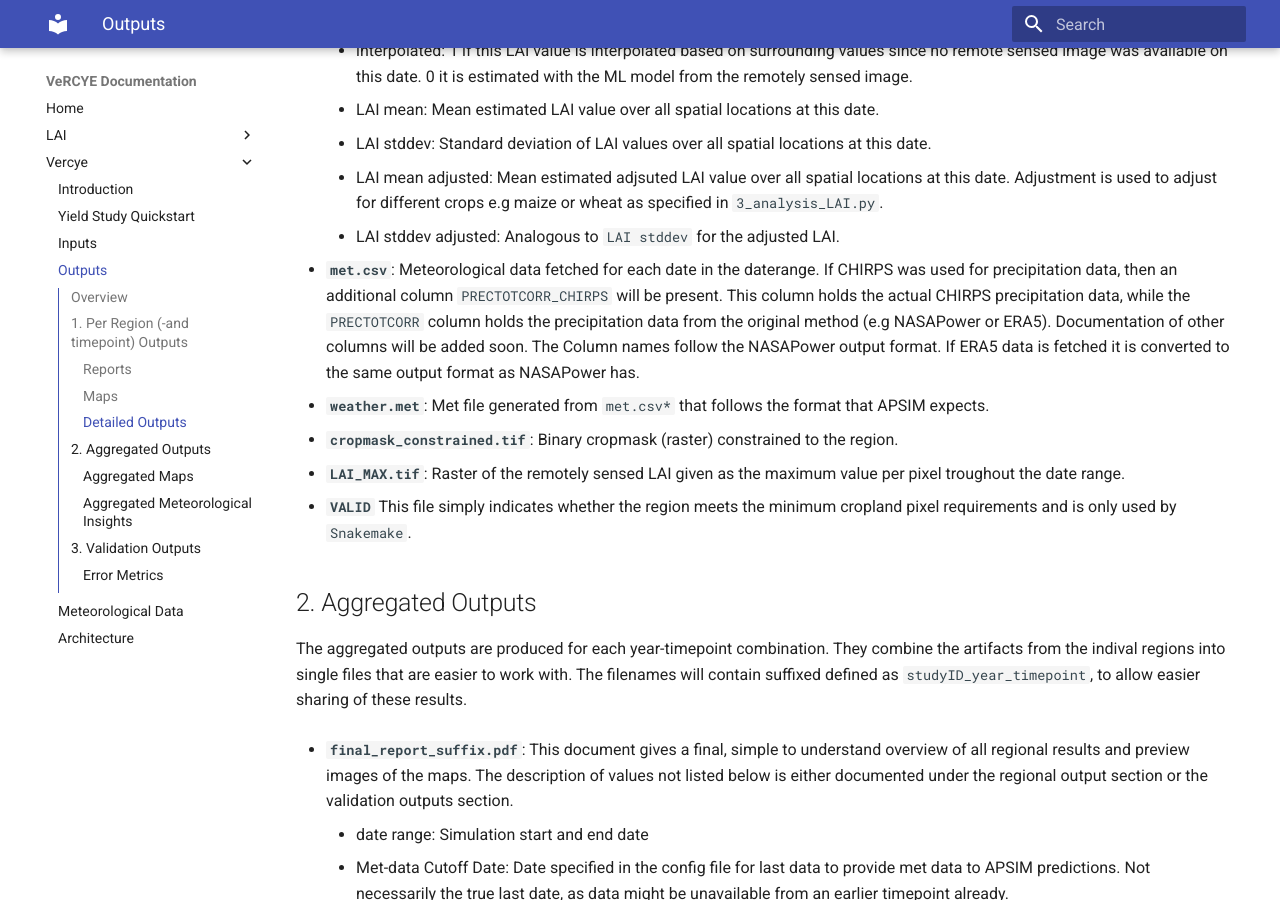
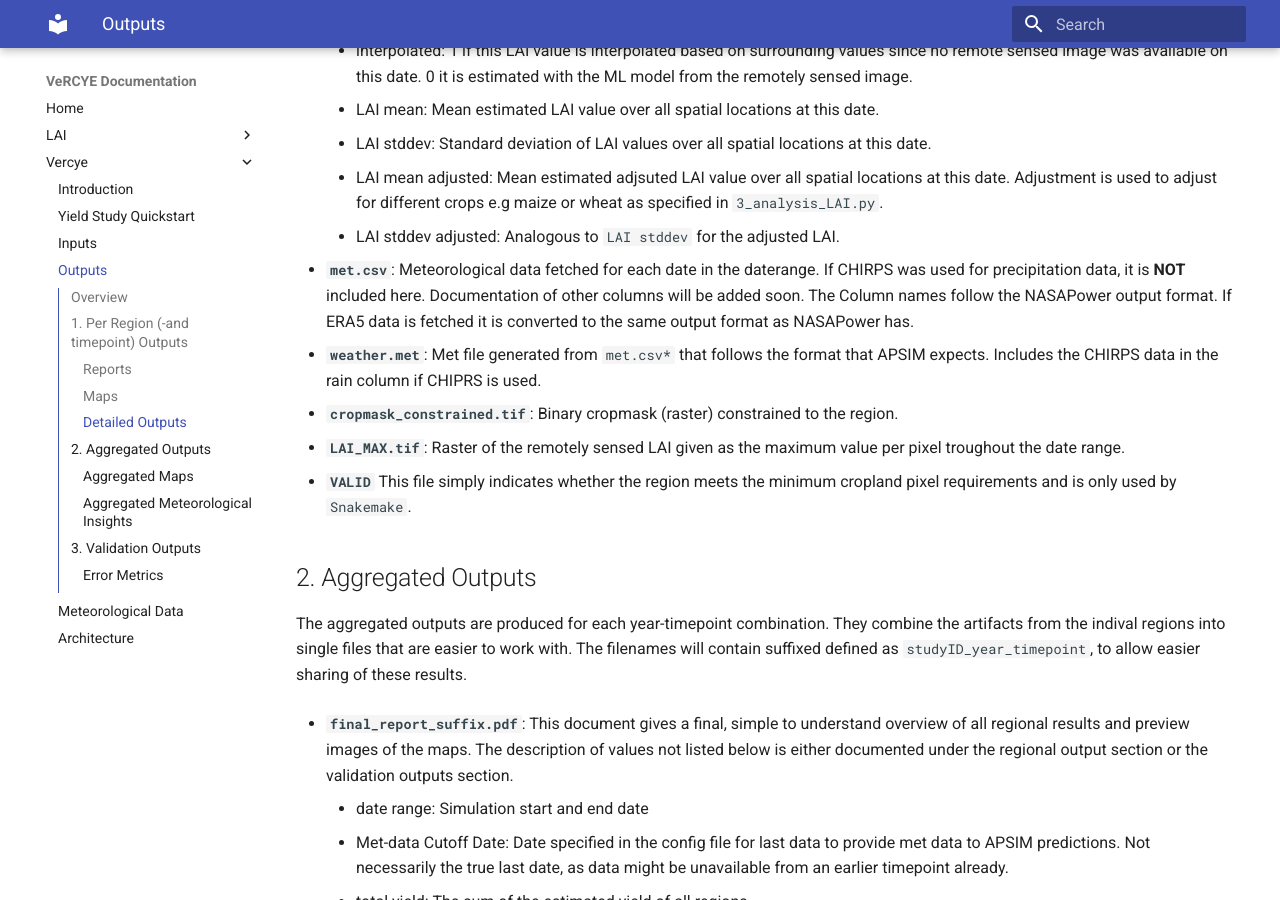
Before and after one commit to JPLMLIA/vercye_ops, an MkDocs documentation site: the page built from docs/docs/Vercye/outputs.md, in a window 1280 px wide and 900 px high, scrolled down 2517 px. Built offline with MkDocs 1.6.1 and Material for MkDocs 9.7.7, drawn with Linux system fonts in a browser that asks for light colours.

Commit message:
Updated Output documentation

```diff
--- a/docs/docs/Vercye/outputs.md
+++ b/docs/docs/Vercye/outputs.md
@@ -70,8 +70,8 @@ This document details all output artifacts and their computation methods.
     - LAI mean adjusted: Mean estimated adjsuted LAI value over all spatial locations at this date. Adjustment is used to adjust for different crops e.g maize or wheat as specified in `3_analysis_LAI.py`.
     - LAI stddev adjusted: Analogous to `LAI stddev` for the adjusted LAI.
 
-- **`met.csv`**: Meteorological data fetched for each date in the daterange. If CHIRPS was used for precipitation data, then an additional column `PRECTOTCORR_CHIRPS`  will be present. This column holds the actual CHIRPS precipitation data, while the `PRECTOTCORR` column holds the precipitation data from the original method (e.g NASAPower or ERA5). Documentation of other columns will be added soon. The Column names follow the NASAPower output format. If ERA5 data is fetched it is converted to the same output format as NASAPower has.
-- **`weather.met`**: Met file generated from `met.csv*` that follows the format that APSIM expects.
+- **`met.csv`**: Meteorological data fetched for each date in the daterange. If CHIRPS was used for precipitation data, it is **NOT** included here. Documentation of other columns will be added soon. The Column names follow the NASAPower output format. If ERA5 data is fetched it is converted to the same output format as NASAPower has.
+- **`weather.met`**: Met file generated from `met.csv*` that follows the format that APSIM expects. Includes the CHIRPS data in the rain column if CHIPRS is used.
 
 - **`cropmask_constrained.tif`**: Binary cropmask (raster) constrained to the region.
 - **`LAI_MAX.tif`**: Raster of the remotely sensed LAI given as the maximum value per pixel troughout the date range.
```
